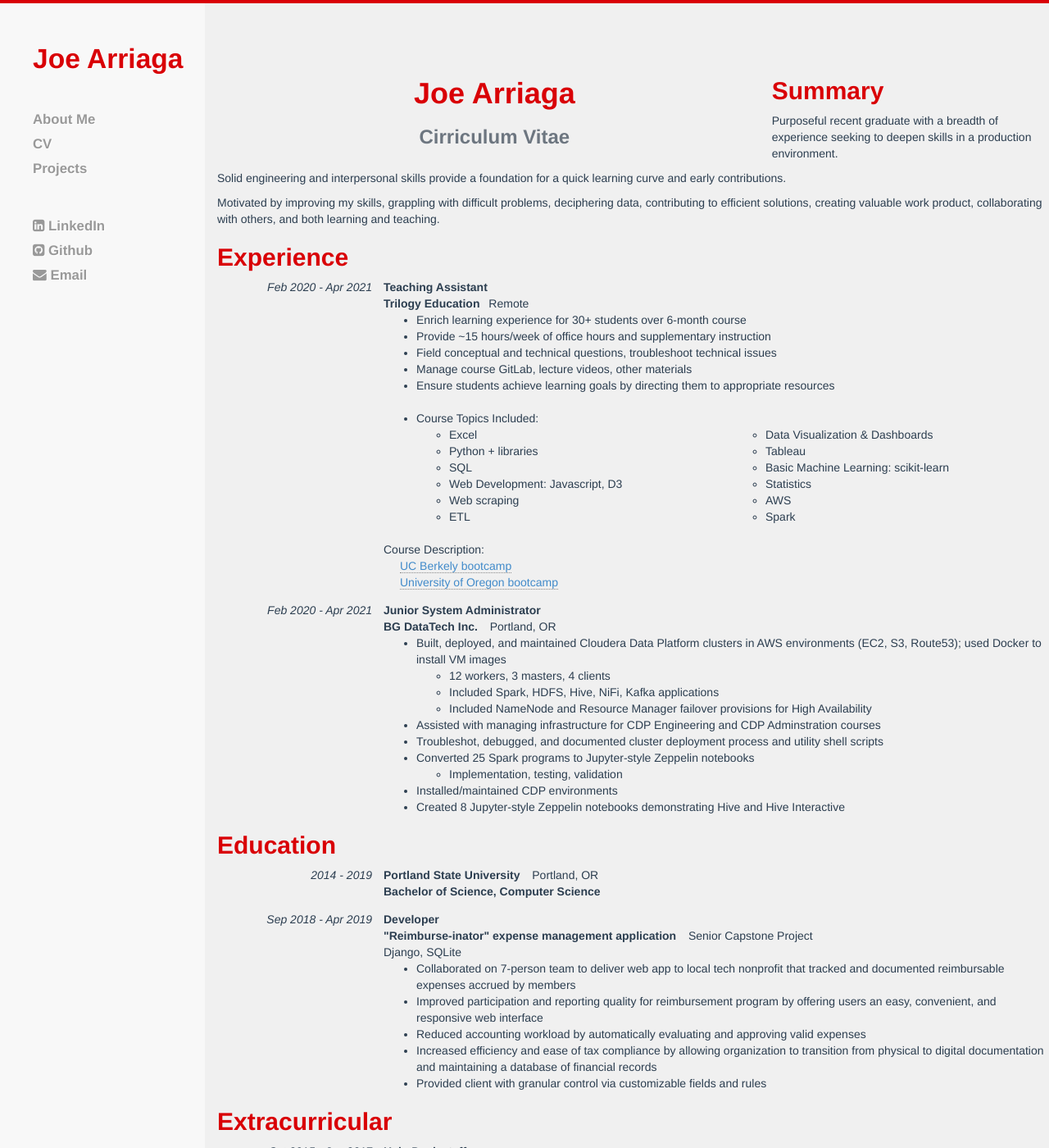
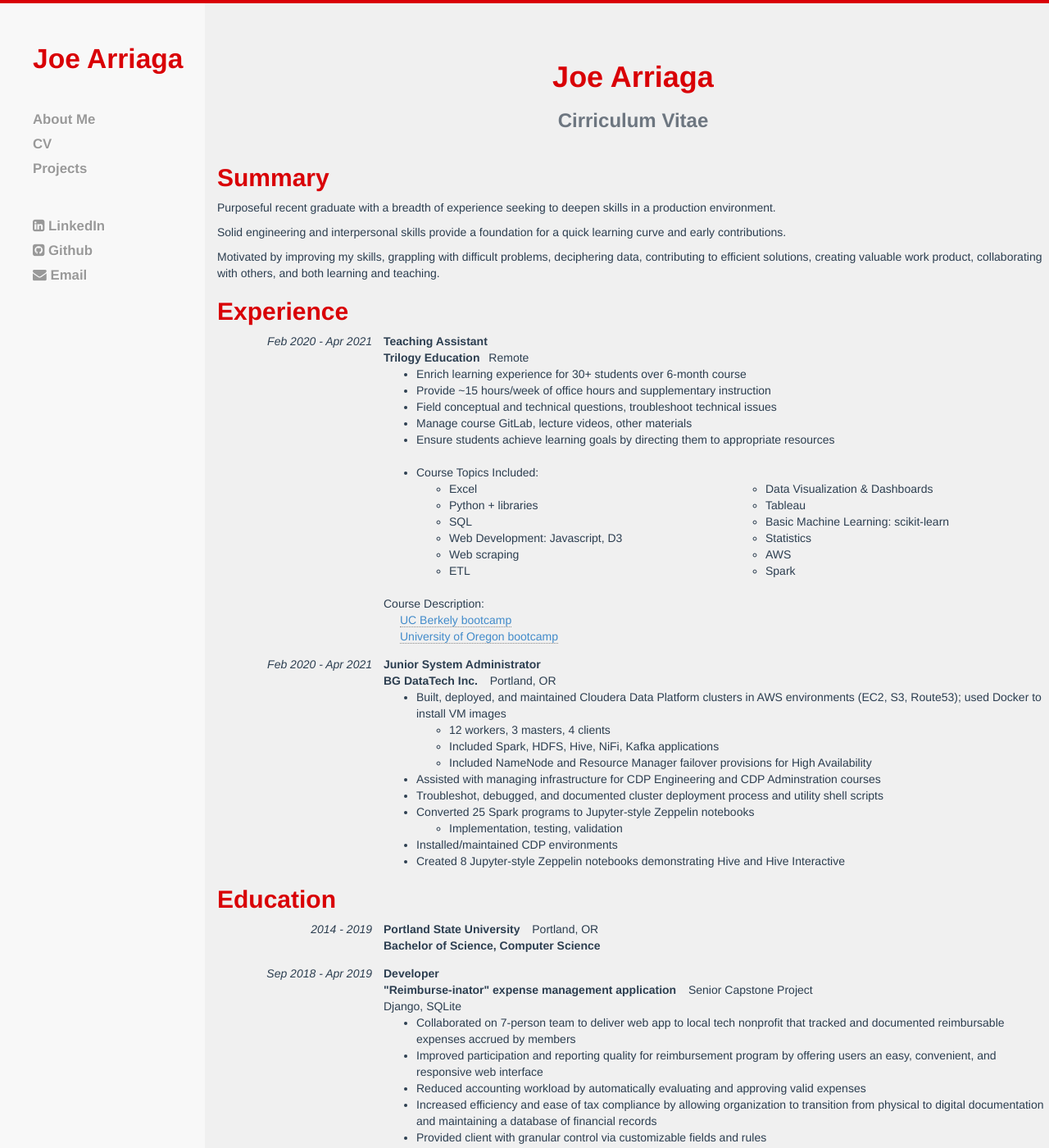
Before and after one commit to joe-arriaga/joe-arriaga.github.io, a Jekyll site: the page built from cv.html, in a window 1280 px wide and 1400 px high. Shown: the whole window at 82% size. Built offline with Jekyll 4.4.1, drawn with Linux system fonts in a browser that asks for light colours.

Commit message:
Fixed minor bugs after merge

```diff
--- a/_includes/header.html
+++ b/_includes/header.html
@@ -4,9 +4,10 @@
 <meta name="description" content="{{ site.description }}">
 <link href="{{ site.baseurl }}/assets/css/bootstrap.min.css" rel="stylesheet">
 <!-- <link href="{{ site.baseurl }}/assets/css/hc.css" rel="stylesheet"> -->
-<link href="{{ site.baseurl }}/assets/css/joe-hc.css" rel="stylesheet">
+<!-- <link href="{{ site.baseurl }}/assets/css/hc.css" rel="stylesheet"> -->
 <!-- <link href="//netdna.bootstrapcdn.com/font-awesome/4.0.3/css/font-awesome.css" rel="stylesheet"> -->
 <link href="//netdna.bootstrapcdn.com/font-awesome/4.7.0/css/font-awesome.css" rel="stylesheet">
+<link href="{{ site.baseurl }}/assets/css/joe-hc.css" rel="stylesheet">
 <!-- HTML5 shim, for IE6-8 support of HTML5 elements -->
 <!--[if lt IE 9]>
   <script src="http://html5shim.googlecode.com/svn/trunk/html5.js"></script>
--- a/assets/css/joe-hc.css
+++ b/assets/css/joe-hc.css
@@ -408,6 +408,7 @@
 img
 {
   max-width:100%;
+  height:auto;
 }
 
 #article
@@ -485,12 +486,12 @@
   font-size:1.6em
 }
 
-.org span
+.org span /* Doesn't seem to work, conflict? Nov 19 2024 */
 {
   font-weight: bold;
 }
 
-.role
+.role /* Only works in about half of instances, conflict? Nov 19 2024 */
 {
   font-weight: bold;
 }
--- a/cv.html
+++ b/cv.html
@@ -119,10 +119,11 @@
 <!-- <h3><em>Curriculum Vitae</em></h2> -->
 <!-- <h3>Curriculum Vitae</h3> -->
 <!-- <div class="project-container"> -->
-<div class="col-md-8">
+<!-- <div class="col-md-8"> -->
+<!-- <div class="h-card", height="400px"> -->
   <center><h1>Joe Arriaga</h1></center>
   <center><h3>Cirriculum Vitae</h3></center>
-</div>
+<!-- </div> -->
 
 <!--
 <div class="h-card">
@@ -175,7 +176,7 @@
         <div class="details">
             <div class="role">Teaching Assistant</div>
             <div class="org">
-              <span class="org">Trilogy Education</span>&ensp; Remote
+              <span class="org"><b>Trilogy Education</b></span>&ensp; Remote
             </div>
             <ul>
               <li>
@@ -232,7 +233,7 @@
         <div class="date">Feb 2020 - Apr 2021</div>
         <div class="details">
             <div class="role">Junior System Administrator</div>
-            <div class="org"><span class="org">BG DataTech Inc.</span> &ensp; Portland, OR</div>
+            <div class="org"><span class="org"><b>BG DataTech Inc.</b></span> &ensp; Portland, OR</div>
             <ul>
               <li>
                 Built, deployed, and maintained Cloudera Data Platform clusters in AWS environments (EC2, S3, Route53); used Docker to install VM images
@@ -285,7 +286,7 @@
         <div class="org">
           <span class="org">Portland State University</span> &ensp; Portland, OR
         </div>
-        <div class="role">Bachelor of Science, Computer Science</div>
+        <div class="role"><b>Bachelor of Science, Computer Science</b></div>
         <!--
         <p style="margin-top:10px; margin-bottom:0px">
           Activities:
@@ -305,7 +306,7 @@
     <div class="entry">
       <div class="date">Sep 2018 - Apr 2019</div>
       <div class="details">
-        <div class="role">Developer</div>
+        <div class="role"><b>Developer</b></div>
         <div class="org">
           <span class="org">"Reimburse-inator" expense management application</span>
           &ensp;
@@ -328,9 +329,9 @@
     <div class="entry">
       <div class="date">Oct 2015 - Jun 2017</div>
       <div class="details">
-          <div class="role">Help Desk staff</div>
+          <div class="role"><b>Help Desk staff</b></div>
           <div class="org">
-            <span class="org">Computer Action Team</span>
+            <span class="org"><b>Computer Action Team</b></span>
             &ensp;
             Maseeh College of Engineering, Portland State University
           </div>
@@ -367,9 +368,9 @@
     <div class="entry">
       <div class="date">Sep 2018 - Apr 2019</div>
       <div class="details">
-        <div class="role">Mentor</div>
+        <div class="role"><b>Mentor</b></div>
         <div class="org">
-          <span class="org">We in Computer Science Mentorship Program</span>
+          <span class="org"><b>We in Computer Science Mentorship Program</b></span>
           &ensp;
           CS Department, Portland State University
         </div>
@@ -404,8 +405,8 @@
     <div class="entry">
         <div class="date">May 2013</div>
         <div class="details">
-            <div class="org"><span class="org">Oracle</span></div>
-            <div class="role">Oracle Certified Associate, Java SE 7 Programmer</div>
+            <div class="org"><span class="org"><b>Oracle</b></span></div>
+            <div class="role"><b>Oracle Certified Associate, Java SE 7 Programmer</b></div>
         </div>
     </div>
   </div> <!-- end certification-list -->
@@ -416,8 +417,8 @@
     <div class="entry">
       <div class="date">May 2024 - Present</div>
       <div class="details">
-        <div class="role">Instruction Coordinator</div>
-        <div class="org"><span class="org">Bikes for Humanity, PDX</span>&ensp; Portland, OR</div>
+        <div class="role"><b>Instruction Coordinator</b></div>
+        <div class="org"><span class="org"><b>Bikes for Humanity, PDX</b></span>&ensp; Portland, OR</div>
         Developed educational programming for a nonprofit that increases access to bicycles while empowering self-sufficiency.
         <ul>
           <li>
@@ -440,8 +441,8 @@
     <div class="entry">
       <div class="date">June 2023 - Present</div>
       <div class="details">
-        <div class="role">Volunteer Mechanic</div>
-        <div class="org"><span class="org">Bikes for Humanity, PDX</span>&ensp; Portland, OR</div>
+        <div class="role"><b>Volunteer Mechanic</b></div>
+        <div class="org"><span class="org"><b>Bikes for Humanity, PDX</b></span>&ensp; Portland, OR</div>
         <ul>
           <li>
             Welcome and assist customers
```
Also changed, not shown: about_me.md (+12 -11 lines), projects.html (+7 -6 lines).
